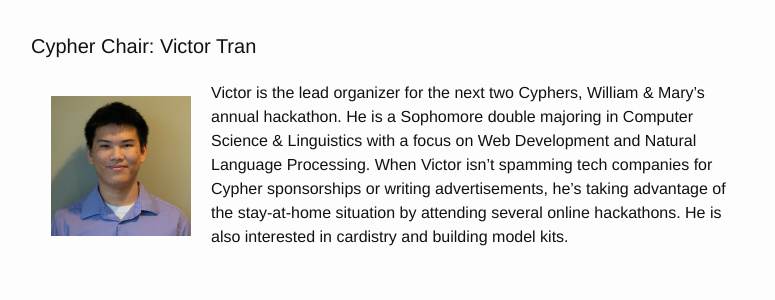
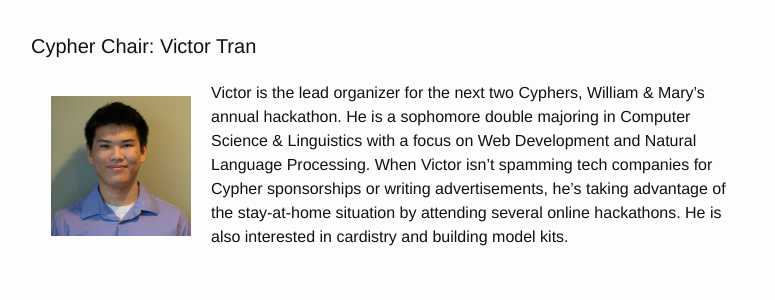
Before and after one commit to ACMWM/acmwm.github.io, a Jekyll site: the page built from _pages/officers.md, in a window 1280 px wide and 900 px high, scrolled down 1745 px. Shown: the part 176-476 px from the top of the window, without its empty margins (239-1014 px from the left). Built offline with Jekyll 4.4.1, drawn with Linux system fonts in a browser that asks for light colours.

```diff
--- a/_config.yml
+++ b/_config.yml
@@ -69,7 +69,7 @@ officers:
     name: Victor Tran
     pic: victor.jpg
     bio: >
-              Victor is the lead organizer for the next two Cyphers, William & Mary’s annual hackathon. He is a Sophomore double majoring in Computer Science & Linguistics with a focus on Web Development and Natural Language Processing. When Victor isn’t spamming tech companies for Cypher sponsorships or writing advertisements, he’s taking advantage of the stay-at-home situation by attending several online hackathons. He is also interested in cardistry and building model kits.
+              Victor is the lead organizer for the next two Cyphers, William & Mary’s annual hackathon. He is a sophomore double majoring in Computer Science & Linguistics with a focus on Web Development and Natural Language Processing. When Victor isn’t spamming tech companies for Cypher sponsorships or writing advertisements, he’s taking advantage of the stay-at-home situation by attending several online hackathons. He is also interested in cardistry and building model kits.
 
 
   - job: TIP Chair
```
